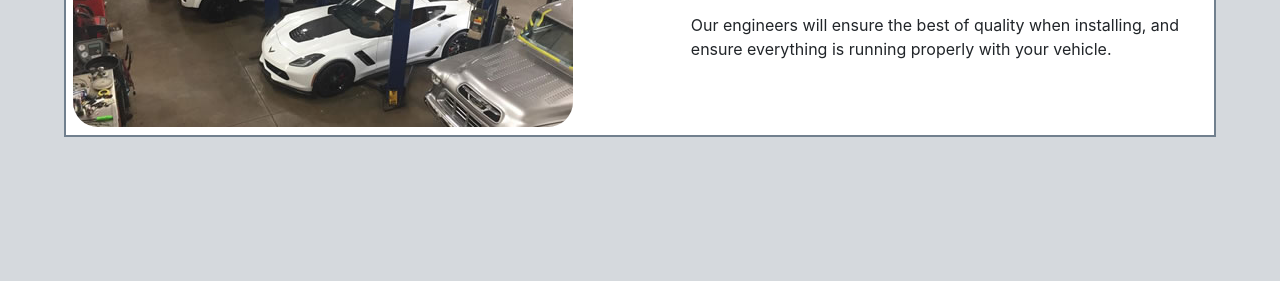
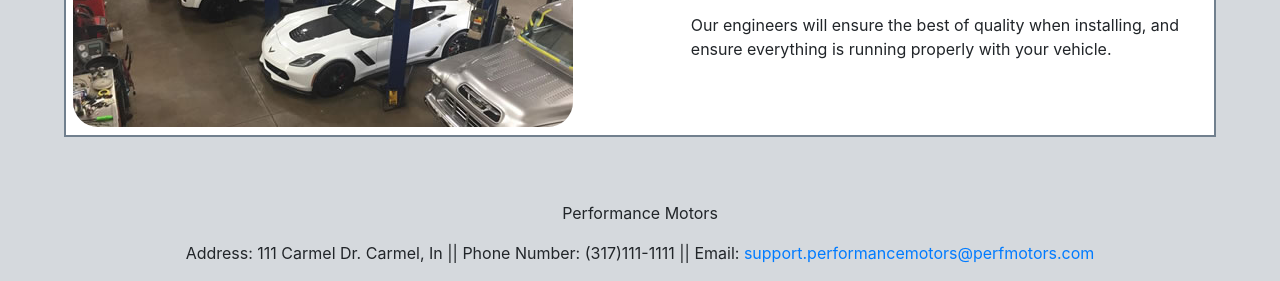
Before and after one commit to zringis/staticstorefront-project, a plain HTML site: page index.html in a window 1280 px wide. Shown: the part 744-1025 px from the top of the page. Before the commit the page ends 945 px from the top, so only its background shows below. Drawn offline with nearby package versions, Linux system fonts and the light colour scheme.

Commit message:
Added Footer

```diff
--- a/index.html
+++ b/index.html
@@ -31,7 +31,6 @@
                 <a class="nav-link dropdown-toggle" href="nissan.html" id="navbarDropdownMenuLink" data-toggle="dropdown" aria-haspopup="true" aria-expanded="false">
                 Nissan Motors
                 </a>
-                <!-- http://www.superstreetonline.com/how-to/engine/1405-nissans-top-performance-engines/ -->
                 <div class="dropdown-menu" aria-labelledby="navbarDropdownMenuLink">
                 <a class="dropdown-item" href="nissan-vr38dett.html">VR38DETT</a>
                 <a class="dropdown-item" href="nissan-rb26dett.html">RB26DETT</a>
@@ -45,7 +44,6 @@
                 <div class="dropdown-menu" aria-labelledby="navbarDropdownMenuLink">
                 <a class="dropdown-item" href="chevy-lsa.html">LS9/LSA</a>
                 <a class="dropdown-item" href="chevy-ls7.html">LS7</a>
-                <!-- https://www.automobilemag.com/news/10-best-chevrolet-engines/ -->
                 </div>
             </li>
             </ul>
@@ -82,9 +80,10 @@
 
         </div>
 
-    <footer>
-
-    </footer>
+        <footer>
+            <p>Performance Motors</p>
+            <p>Address: 111 Carmel Dr. Carmel, In || Phone Number: (317)111-1111 || Email: <a href="#">support.performancemotors@perfmotors.com</a></p>
+        </footer>
 
     <script src="https://code.jquery.com/jquery-3.3.1.slim.min.js" integrity="sha384-q8i/X+965DzO0rT7abK41JStQIAqVgRVzpbzo5smXKp4YfRvH+8abtTE1Pi6jizo" crossorigin="anonymous"></script>
     <script src="https://cdnjs.cloudflare.com/ajax/libs/popper.js/1.14.7/umd/popper.min.js" integrity="sha384-UO2eT0CpHqdSJQ6hJty5KVphtPhzWj9WO1clHTMGa3JDZwrnQq4sF86dIHNDz0W1" crossorigin="anonymous"></script>
--- a/main.css
+++ b/main.css
@@ -40,3 +40,8 @@ body {
     height: 426px;
 
 }
+
+footer {
+    margin-top: 0;
+    text-align: center;
+}
```
Also changed, not shown: about.html (+4 -5 lines), chevy-ls7.html (+4 -5 lines), chevy-lsa.html (+2 -3 lines), nissan-rb26dett.html (+4 -5 lines), nissan-vq35de.html (+4 -5 lines), nissan-vr38dett.html (+4 -5 lines).
